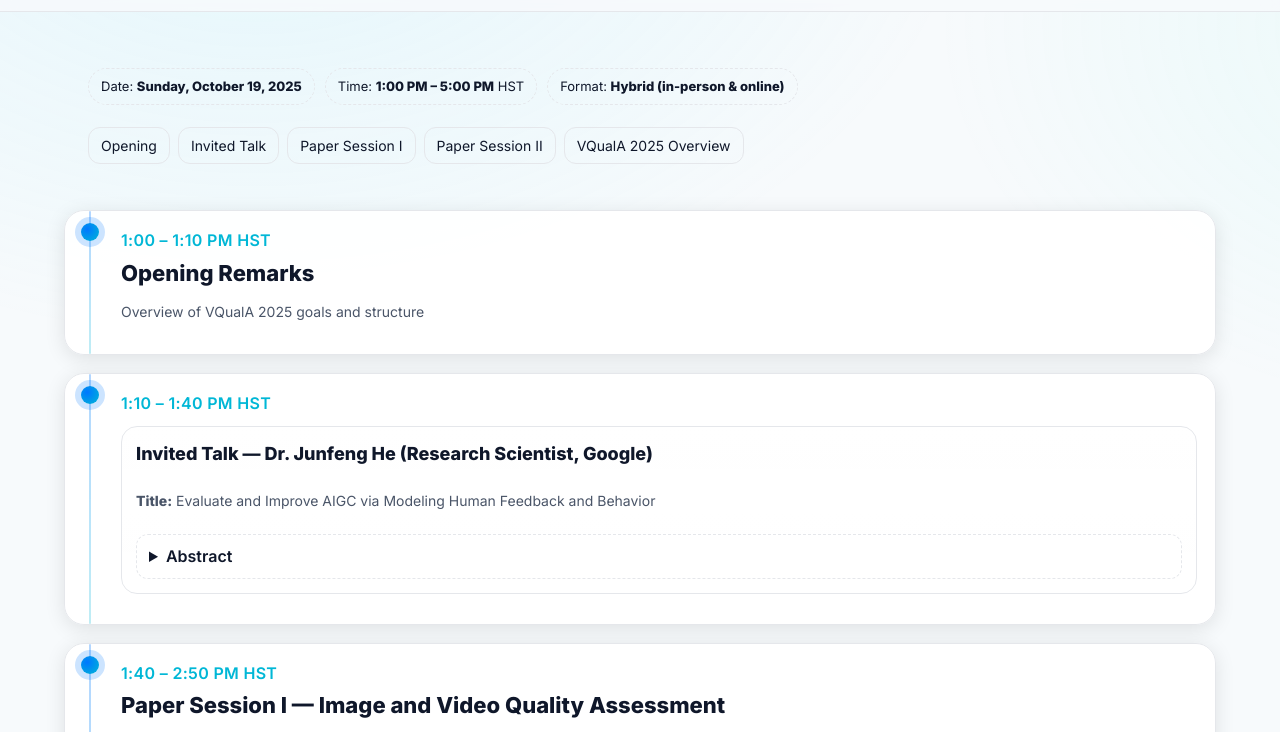
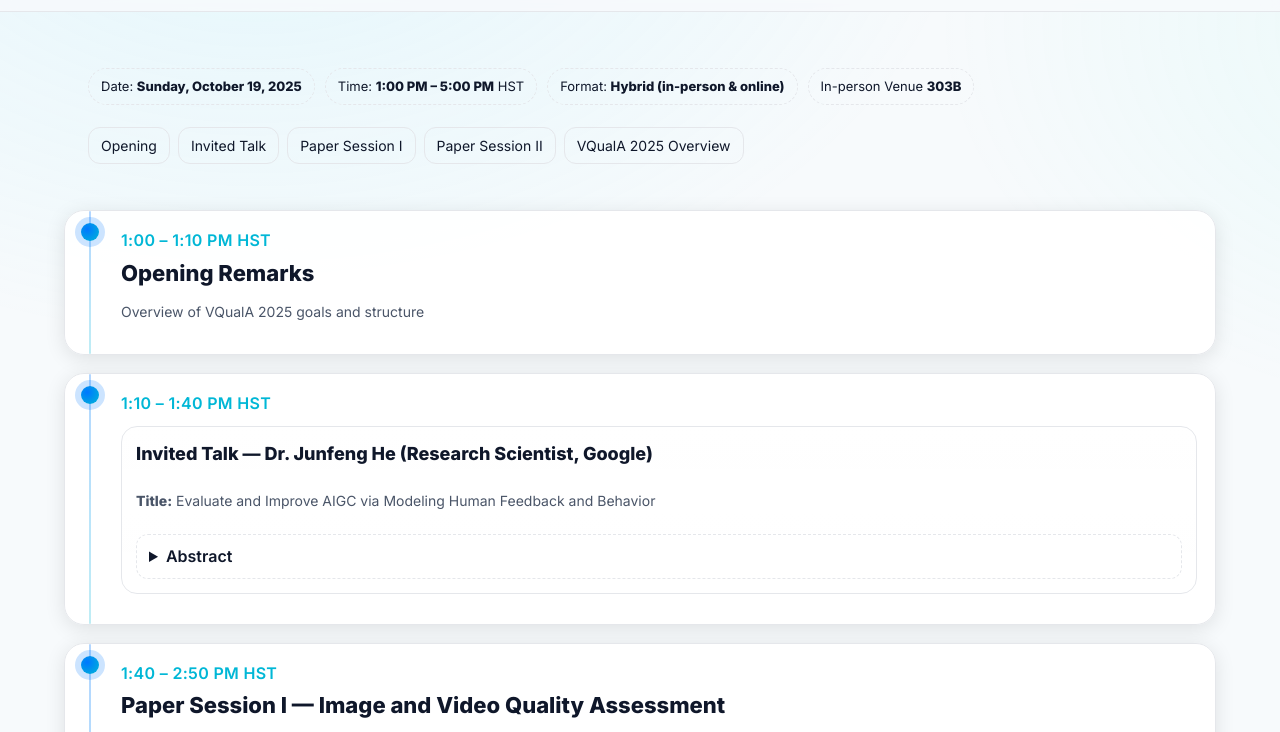
Before and after one commit to vquala/vquala.github.io, a plain HTML site: page program.html in a window 1280 px wide. Shown: the part 56-788 px from the top of the page. Drawn offline with Linux system fonts and the light colour scheme.

Commit message:
Update program.html

```diff
--- a/program.html
+++ b/program.html
@@ -151,6 +151,7 @@
         <div class="pill" id="date-line">Date: <strong>Sunday, October 19, 2025</strong></div>
         <div class="pill" id="time-line">Time: <strong>1:00 PM – 5:00 PM</strong> <span class="tz">HST</span></div>
         <div class="pill">Format: <strong>Hybrid (in-person & online)</strong></div>
+        <div class="pill">In-person Venue <strong>303B</strong></div>
       </div>
       <nav aria-label="Quick navigation">
         <a class="nav-pill" href="#opening">Opening</a>
```
